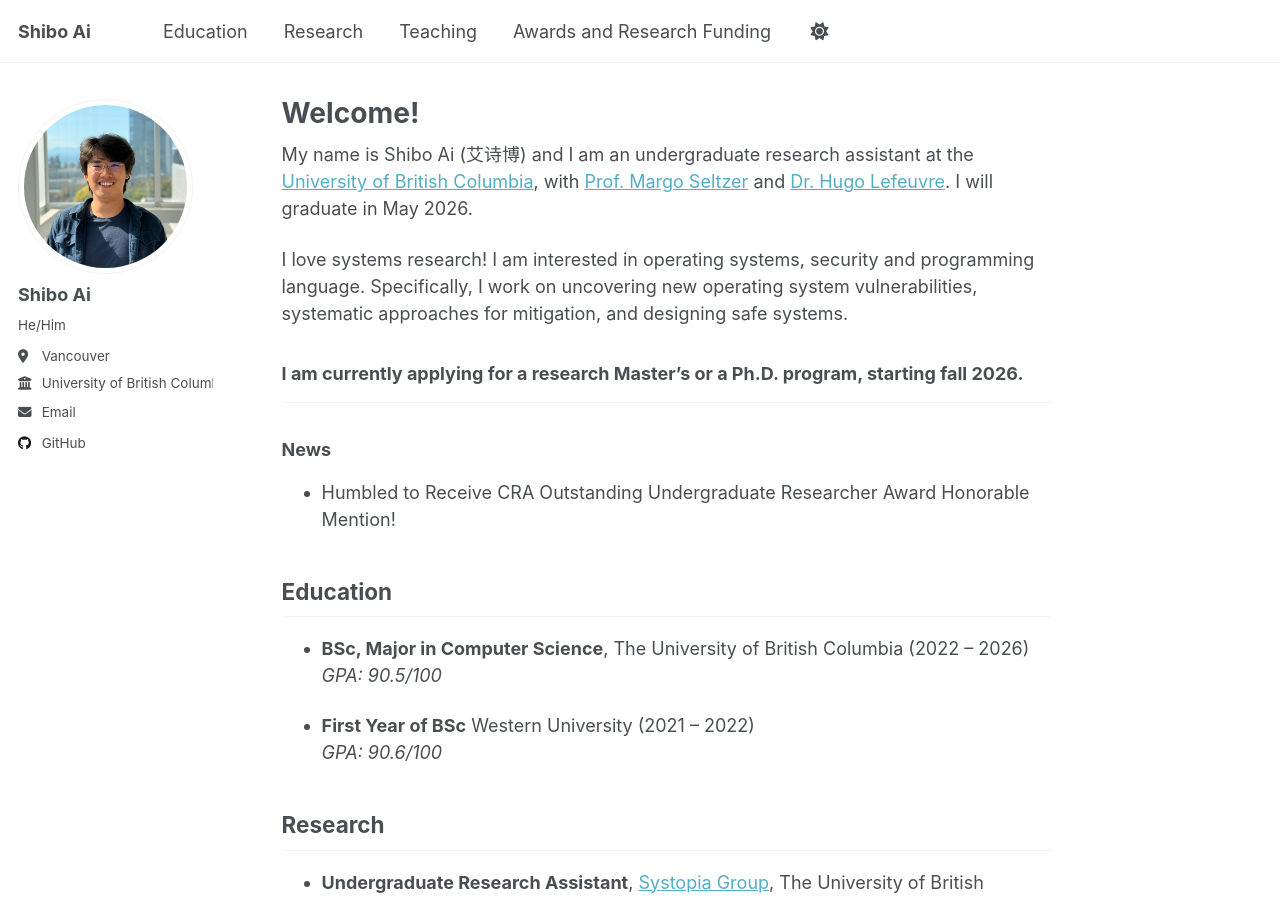
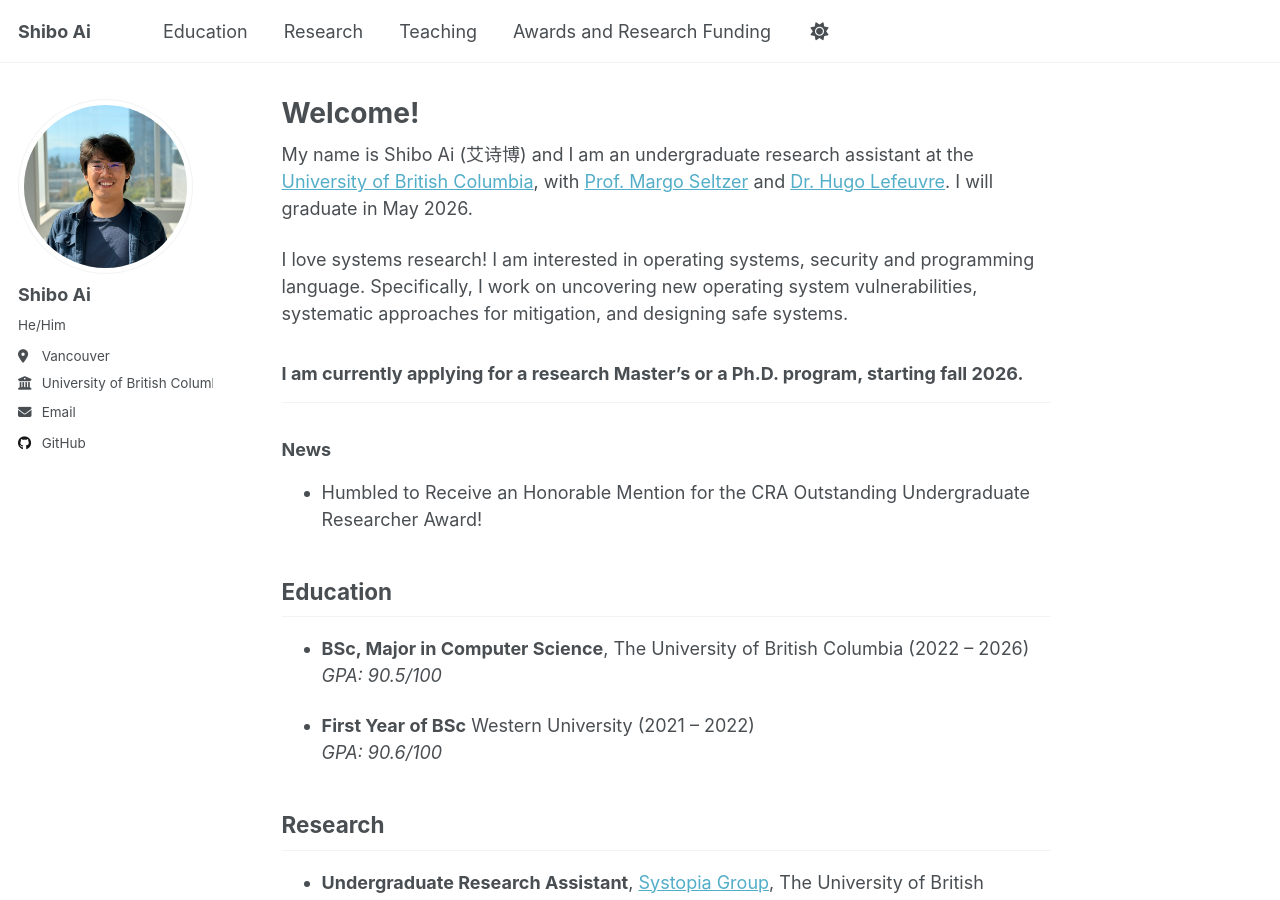
Before and after one commit to AiShibo/aishibo.github.io, a Jekyll site: the page built from _pages/about.md, in a window 1280 px wide and 900 px high. Built offline with Jekyll 4.4.1, drawn with Linux system fonts in a browser that asks for light colours; a script that is not in the unit is left out.

Commit message:
make news section reads better

```diff
--- a/_pages/about.md
+++ b/_pages/about.md
@@ -19,7 +19,7 @@ operating system vulnerabilities, systematic approaches for mitigation, and desi
 ---
 
 ### News
-- Humbled to Receive CRA Outstanding Undergraduate Researcher Award Honorable Mention!
+- Humbled to Receive an Honorable Mention for the CRA Outstanding Undergraduate Researcher Award!
 
 
 ## Education
```
